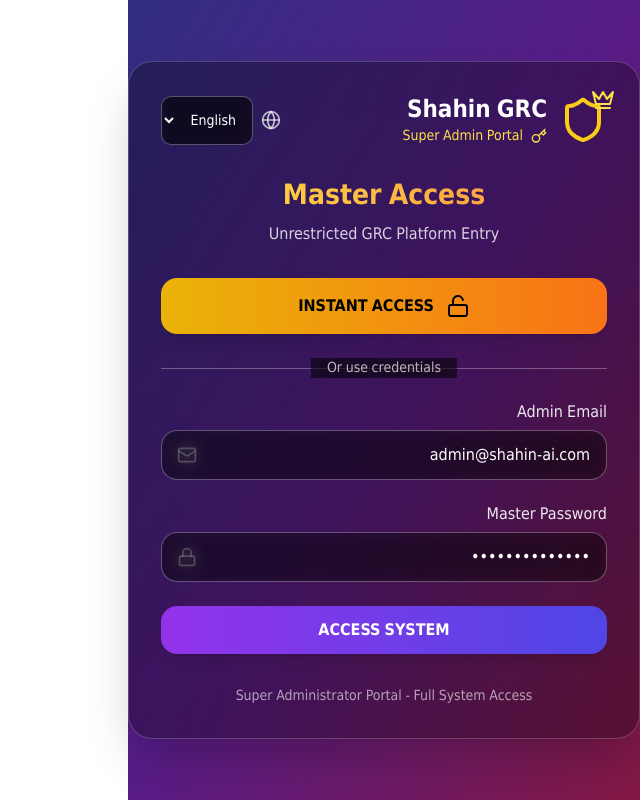
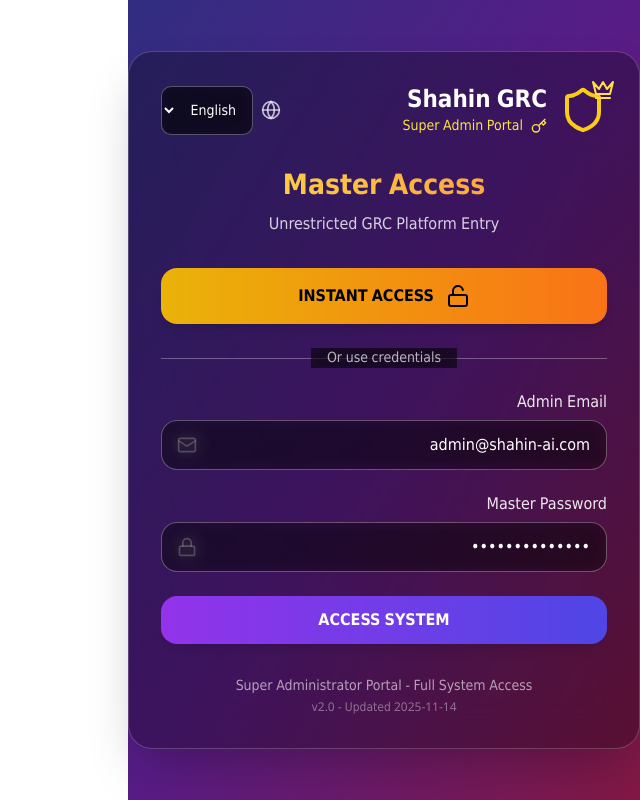
Before and after one commit to doganlap/bff-shhain-ai.com, a React (Vite) app in the folder apps/web/: page /login in a window 1280 px wide. Shown: the whole page, without its empty margins (640-1280 px from the left). Built offline with nearby package versions, Linux system fonts and the light colour scheme; no server answers.

Commit message:
Force cache refresh: Add version timestamp to login page

```diff
--- a/apps/web/src/pages/auth/SimpleLoginPage.jsx
+++ b/apps/web/src/pages/auth/SimpleLoginPage.jsx
@@ -206,6 +206,9 @@ const SimpleLoginPage = () => {
           <div className="text-white/60 text-sm">
             Super Administrator Portal - Full System Access
           </div>
+          <div className="text-white/40 text-xs mt-1">
+            v2.0 - Updated {new Date().toISOString().split('T')[0]}
+          </div>
         </div>
       </div>
     </div>
```
